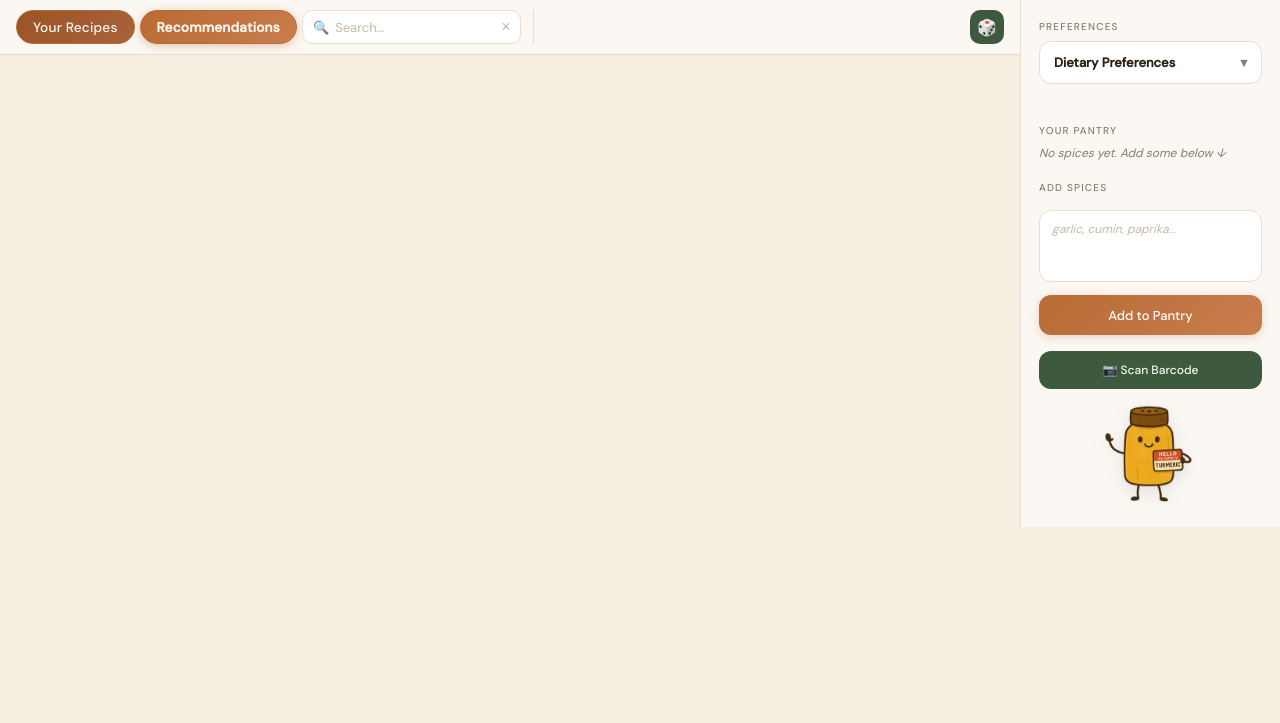
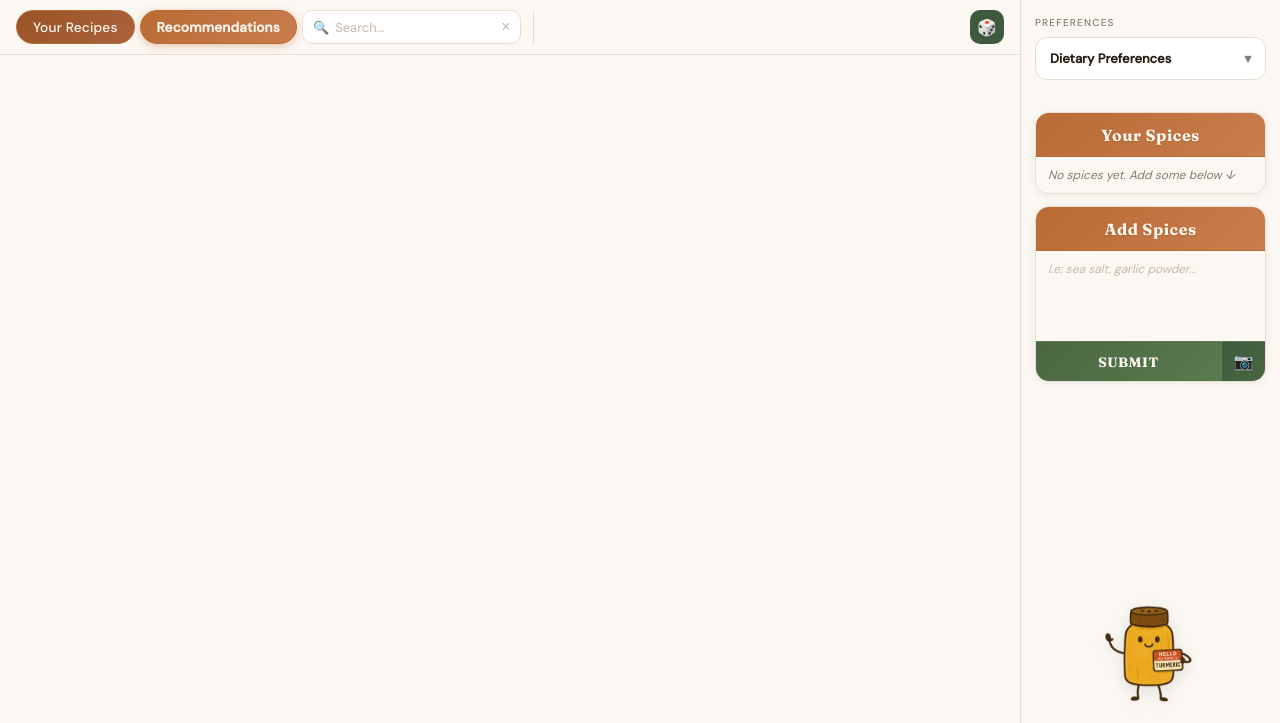
Before and after one commit to laniel123/DS-Club-Project-Showcase-SpiceRack, a Flask app: page / in a window 1280 px wide. Shown: the part 77-800 px from the top of the page. Run offline with Flask 2, Linux system fonts and the light colour scheme; data that the repository does not hold is empty.

Commit message:
added favorite spices

```diff
--- a/SpiceRack-website-main/app.py
+++ b/SpiceRack-website-main/app.py
@@ -28,7 +28,11 @@ ALL_DB    = os.path.join(BASE, "data", "all_recipes.db")
 
 def init_db():
     conn = sqlite3.connect(SPICES_DB)
-    conn.execute("CREATE TABLE IF NOT EXISTS spices (id INTEGER PRIMARY KEY, name TEXT UNIQUE)")
+    conn.execute("CREATE TABLE IF NOT EXISTS spices (id INTEGER PRIMARY KEY, name TEXT UNIQUE, is_favorite INTEGER DEFAULT 0)")
+    try:
+        conn.execute("ALTER TABLE spices ADD COLUMN is_favorite INTEGER DEFAULT 0")
+    except sqlite3.OperationalError:
+        pass  # column already exists
     conn.commit()
     conn.close()
     conn = sqlite3.connect(SAVED_DB)
@@ -44,9 +48,9 @@ init_db()
 
 def get_spices():
     conn = sqlite3.connect(SPICES_DB)
-    rows = conn.execute("SELECT id, name FROM spices ORDER BY name").fetchall()
+    rows = conn.execute("SELECT id, name, is_favorite FROM spices ORDER BY name").fetchall()
     conn.close()
-    return [{"id": r[0], "name": r[1]} for r in rows]
+    return [{"id": r[0], "name": r[1], "is_favorite": bool(r[2])} for r in rows]
 
 def get_saved():
     conn = sqlite3.connect(SAVED_DB)
@@ -63,45 +67,54 @@ def get_saved_titles():
 
 @app.route("/")
 def index():
-    # 1. Capture checkbox preferences and course filters from URL
     selected_prefs = request.args.getlist("pref")
     selected_courses = request.args.getlist("course_pref")
 
     spices = get_spices()
     spice_names = [s["name"] for s in spices]
 
-    # 2. Get recommendations based on spices AND filters
+    favorite_spices  = [s for s in spices if s["is_favorite"]]
+    remaining_spices = [s for s in spices if not s["is_favorite"]]
+
     recipes = recommender.recommend(
         spice_names,
         filters=selected_prefs,
         courses=selected_courses
     ) or []
 
-    # 3. Get suggestions and saved data for UI logic
-    suggestions = recommender.suggest_spices(spice_names)
+    suggestions  = recommender.suggest_spices(spice_names)
     saved_titles = get_saved_titles()
 
-    # 4. Mark saved status for Recommended recipes
     for r in recipes:
         r["saved"] = r["title"] in saved_titles
         r["image"] = unsplash.get_photo_url(r["title"], r.get("all_spices", []))
-        # profile and matched already come correctly from recommender
 
-    # 5. Fetch images for Saved recipes
     saved_recipes = get_saved()
     for sr in saved_recipes:
         sr["image"] = unsplash.get_photo_url(sr["title"])
-
-    # Split spices for the two-column pantry view
-    mid = len(spices) // 2 + (len(spices) % 2)
+        meta = recommender.get_recipe_meta(sr["title"]) if hasattr(recommender, "get_recipe_meta") else {"course": "", "diets": []}
+        sr["course"] = meta.get("course", "")
+        sr["diets"]  = meta.get("diets", [])
 
     return render_template("index.html",
-        left_spices=spices[:mid],
-        right_spices=spices[mid:],
+        favorite_spices=favorite_spices,
+        remaining_spices=remaining_spices,
         recipes=recipes,
         suggestions=suggestions,
         saved_recipes=saved_recipes
     )
+
+
+@app.route("/toggle_spice_favorite", methods=["POST"])
+def toggle_spice_favorite():
+    data     = request.get_json(force=True)
+    spice_id = data.get("spice_id")
+    if spice_id:
+        conn = sqlite3.connect(SPICES_DB)
+        conn.execute("UPDATE spices SET is_favorite = 1 - is_favorite WHERE id = ?", (spice_id,))
+        conn.commit()
+        conn.close()
+    return jsonify({"status": "toggled"})
 
 
 @app.route("/add_spices", methods=["POST"])
--- a/SpiceRack-website-main/static/script.js
+++ b/SpiceRack-website-main/static/script.js
@@ -104,6 +104,19 @@ document.addEventListener('click', function(e) {
     }
 });
 
+
+// ── SPICE FAVORITE ────────────────────────────────────────────────────────────
+
+function toggleSpiceFav(event, spiceId) {
+    event.preventDefault();
+    event.stopPropagation();
+    fetch('/toggle_spice_favorite', {
+        method: 'POST',
+        headers: { 'Content-Type': 'application/json' },
+        body: JSON.stringify({ spice_id: spiceId })
+    }).then(() => location.reload())
+      .catch(err => console.error('toggleSpiceFav error:', err));
+}
 
 /**
  * Opens the recipe modal and fetches details from the server.
--- a/SpiceRack-website-main/static/style.css
+++ b/SpiceRack-website-main/static/style.css
@@ -19,6 +19,7 @@ body {
     display: flex;
     flex-direction: column;
     min-height: 100vh;
+    height: 100vh;
     background: var(--cream);
     font-family: 'DM Sans', sans-serif;
     color: var(--ink);
@@ -69,7 +70,7 @@ body {
     flex-direction: row-reverse;
     flex: 1;
     overflow: hidden;
-    height: calc(100vh - 57px);
+    min-height: 0;
 }
 
 /* ── SIDEBAR ─────────────────────────────────────────────────────────────── */
@@ -78,11 +79,10 @@ body {
     min-width: 260px;
     background: var(--paper);
     border-left: 1.5px solid var(--border);
-    border-right: none;
     display: flex;
     flex-direction: column;
-    padding: 20px 18px;
-    gap: 20px;
+    padding: 16px 14px;
+    gap: 12px;
     height: 100%;
     overflow-y: auto;
     scrollbar-width: none;
@@ -212,101 +212,164 @@ body {
     transform: scale(0.98);
 }
 
-/* pantry */
-.pantry-section { display: flex; flex-direction: column; }
+/* ── SPICE CARDS ─────────────────────────────────────────────────────────── */
+.spice-card {
+    display: flex;
+    flex-direction: column;
+    border-radius: 14px;
+    overflow: hidden;
+    border: 1.5px solid var(--border);
+    box-shadow: 0 2px 8px rgba(42,31,20,0.06);
+}
 
-.spice-grid {
+.spice-card-header {
     display: flex;
-    flex-wrap: wrap;
-    gap: 5px;
+    align-items: center;
+    justify-content: center;
+    height: 44px;
+    background: linear-gradient(135deg, var(--terracotta) 0%, var(--terra-light) 100%);
+    border-bottom: 1.5px solid var(--terracotta);
+    flex-shrink: 0;
 }
+
+.spice-card-title {
+    color: #FFF8F0;
+    font-family: 'Fraunces', serif;
+    font-size: 1rem;
+    font-weight: 700;
+    margin: 0;
+    letter-spacing: 0.5px;
+    text-shadow: 0 1px 2px rgba(0,0,0,0.15);
+}
+
+.spice-card-body {
+    background: var(--paper);
+    overflow-y: auto;
+    flex: 1;
+    scrollbar-width: thin;
+    scrollbar-color: #D4B896 transparent;
+}
+
+.spice-card-body::-webkit-scrollbar { width: 4px; }
+.spice-card-body::-webkit-scrollbar-thumb { background: #D4B896; border-radius: 3px; }
+
+.spice-card-input {
+    max-height: 90px;
+}
+
+.spice-card-input textarea {
+    width: 100%;
+    height: 88px;
+    resize: none;
+    border: none;
+    outline: none;
+    background: transparent;
+    padding: 10px 12px;
+    font-family: 'DM Sans', sans-serif;
+    font-size: 12px;
+    color: var(--ink);
+}
+
+.spice-card-input textarea::placeholder {
+    color: #C8B8A8;
+    font-style: italic;
+}
+
+.spice-card-footer {
+    display: flex;
+    height: 40px;
+    flex-shrink: 0;
+}
+
+.submit-box {
+    display: flex;
+    align-items: center;
+    justify-content: center;
+    flex: 1;
+    cursor: pointer;
+    background: linear-gradient(135deg, #4A6741 0%, #5A7A50 100%);
+    border-top: 1.5px solid #5c7854;
+    transition: opacity 0.15s;
+    user-select: none;
+}
+.submit-box:hover { opacity: 0.9; }
+
+.submit-text {
+    color: #FFF8F0;
+    font-family: 'Fraunces', serif;
+    font-size: 0.85rem;
+    font-weight: 700;
+    margin: 0;
+    text-transform: uppercase;
+    letter-spacing: 0.5px;
+}
+
+.scan-box {
+    display: flex;
+    align-items: center;
+    justify-content: center;
+    width: 44px;
+    cursor: pointer;
+    background: linear-gradient(135deg, #3D5A3E 0%, #4A6741 100%);
+    border-top: 1.5px solid #5c7854;
+    border-left: 1px solid rgba(255,255,255,0.15);
+    transition: opacity 0.15s;
+}
+.scan-box:hover { opacity: 0.9; }
+.scan-icon { font-size: 16px; }
+
+.spice-list {
+    list-style: none;
+    padding: 0;
+    margin: 0;
+}
+
+.spice-list li {
+    font-family: 'DM Sans', sans-serif;
+    font-size: 12px;
+    color: var(--ink);
+    padding: 5px 10px;
+    border-bottom: 1px solid var(--border);
+    display: flex;
+    align-items: center;
+    gap: 3px;
+}
+
+.spice-list li:last-child { border-bottom: none; }
 
 .pantry-empty {
     font-size: 12px;
     color: var(--warm-gray);
     font-style: italic;
+    padding: 10px 12px;
 }
 
-.spice-tag {
-    display: inline-flex;
-    align-items: center;
-    gap: 3px;
-    background: var(--cream);
-    border: 1px solid var(--border);
-    border-radius: 20px;
-    padding: 3px 8px;
-    font-size: 11px;
-    color: var(--ink);
-    font-weight: 500;
-}
-
-.tag-remove {
+.x-btn {
     background: none;
     border: none;
     cursor: pointer;
-    color: #bbb;
+    color: #C8B8A8;
     font-size: 13px;
+    padding: 0 2px 0 0;
     line-height: 1;
-    padding: 0;
     transition: color 0.15s;
+    flex-shrink: 0;
 }
-.tag-remove:hover { color: var(--terracotta); }
+.x-btn:hover { color: var(--terracotta); }
 
-/* add section */
-.add-section { display: flex; flex-direction: column; gap: 8px; }
-
-textarea {
-    width: 100%;
-    height: 72px;
-    resize: none;
-    border: 1.5px solid var(--border);
-    border-radius: 12px;
-    padding: 10px 12px;
-    font-family: 'DM Sans', sans-serif;
-    font-size: 12px;
-    color: var(--ink);
-    background: white;
-    outline: none;
-    transition: border-color 0.2s;
+.spice-heart-btn {
+    background: none;
+    border: none;
+    cursor: pointer;
+    color: #D4C4B8;
+    font-size: 14px;
+    padding: 0 3px 0 0;
+    line-height: 1;
+    transition: color 0.15s, transform 0.15s;
+    flex-shrink: 0;
 }
-
-textarea:focus { border-color: var(--terracotta); }
-textarea::placeholder { color: #C8B8A8; font-style: italic; }
-
-.btn-submit {
-    width: 100%;
-    height: 40px;
-    background: linear-gradient(135deg, var(--terracotta), var(--terra-light));
-    color: white;
-    border: none;
-    border-radius: 12px;
-    font-family: 'DM Sans', sans-serif;
-    font-size: 13px;
-    font-weight: 500;
-    cursor: pointer;
-    transition: transform 0.15s, box-shadow 0.15s;
-    box-shadow: 0 2px 8px rgba(185,107,52,0.25);
-}
-
-.btn-submit:hover {
-    transform: translateY(-1px);
-    box-shadow: 0 4px 14px rgba(185,107,52,0.35);
-}
-
-.btn-scan {
-    width: 100%;
-    height: 38px;
-    background: var(--forest);
-    color: #F0FAF0;
-    border: none;
-    border-radius: 12px;
-    font-family: 'DM Sans', sans-serif;
-    font-size: 12px;
-    font-weight: 500;
-    cursor: pointer;
-    transition: transform 0.15s, opacity 0.15s;
-}
-.btn-scan:hover { opacity: 0.85; transform: translateY(-1px); }
+.spice-heart-btn:hover { color: #e05c7a; transform: scale(1.2); }
+.spice-heart-btn.saved { color: #e05c7a; }
 
 /* unlock */
 .unlock-section { display: flex; flex-direction: column; }
@@ -729,6 +792,7 @@ textarea::placeholder { color: #C8B8A8; font-style: italic; }
     display: grid;
     grid-template-columns: repeat(3, 1fr);
     gap: 18px;
+    align-items: start;
 }
 
 /* ── RECIPE CARD ─────────────────────────────────────────────────────────── */
@@ -1053,9 +1117,3 @@ textarea::placeholder { color: #C8B8A8; font-style: italic; }
     font-size: 13px;
     line-height: 1.8;
 }
-
-/* 3. Prevent the sidebar from overlapping the modal when open */
-.sidebar {
-    /* Lower the sidebar z-index if it's too high */
-    z-index: 100;
-}
--- a/SpiceRack-website-main/templates/index.html
+++ b/SpiceRack-website-main/templates/index.html
@@ -75,55 +75,72 @@
     </details>
 </div>
 
-    <div class="pantry-section">
-        <div class="section-label">Your Pantry</div>
-        <div class="spice-grid">
-            {% if not left_spices and not right_spices %}
+    <!-- ── YOUR SPICES CARD ── -->
+    <div class="spice-card">
+        <div class="spice-card-header">
+            <h1 class="spice-card-title">Your Spices</h1>
+        </div>
+        <div class="spice-card-body">
+            {% if not favorite_spices and not remaining_spices %}
             <p class="pantry-empty">No spices yet. Add some below ↓</p>
             {% endif %}
-            {% for spice in left_spices + right_spices %}
-            <div class="spice-tag">
-                <span>{{ spice.name }}</span>
+            <ul class="spice-list">
+                {% for spice in favorite_spices %}
+                <li>
                     <form action="/remove_spice" method="post" style="display:inline">
                         <input type="hidden" name="spice_id" value="{{ spice.id }}">
-                    <button type="submit" class="tag-remove">×</button>
+                        <button type="submit" class="x-btn" title="Remove {{ spice.name }}">×</button>
                     </form>
-            </div>
+                    <button class="spice-heart-btn saved" onclick="toggleSpiceFav(event, {{ spice.id }})">♥</button>
+                    {{ spice.name }}
+                </li>
                 {% endfor %}
+                {% for spice in remaining_spices %}
+                <li>
+                    <form action="/remove_spice" method="post" style="display:inline">
+                        <input type="hidden" name="spice_id" value="{{ spice.id }}">
+                        <button type="submit" class="x-btn" title="Remove {{ spice.name }}">×</button>
+                    </form>
+                    <button class="spice-heart-btn" onclick="toggleSpiceFav(event, {{ spice.id }})">♡</button>
+                    {{ spice.name }}
+                </li>
+                {% endfor %}
+            </ul>
         </div>
     </div>
 
-    <div class="add-section">
-        <div class="section-label">Add Spices</div>
+    <!-- ── ADD SPICES CARD ── -->
+    <div class="spice-card">
+        <div class="spice-card-header">
+            <h1 class="spice-card-title">Add Spices</h1>
+        </div>
+        <div class="spice-card-body spice-card-input">
             <form id="spice-form" action="/add_spices" method="post">
-            <textarea name="user_spice_add" placeholder="garlic, cumin, paprika..."></textarea>
+                <textarea name="user_spice_add" placeholder="I.e: sea salt, garlic powder..."></textarea>
             </form>
-        <button class="btn-submit" onclick="document.getElementById('spice-form').submit()">
-            Add to Pantry
-        </button>
-
-    <button class="btn-scan" onclick="openBarcodeModal()" style="margin-top: 8px;">
-    📷 Scan Barcode
-</button>
+        </div>
+        <div class="spice-card-footer">
+            <div class="submit-box" onclick="document.getElementById('spice-form').submit()">
+                <h1 class="submit-text">Submit</h1>
+            </div>
+            <div class="scan-box" onclick="openBarcodeModal()">
+                <span class="scan-icon">📷</span>
+            </div>
+        </div>
+    </div>
 
 <div id="barcode-modal" class="modal" onclick="if(event.target===this)closeBarcodeModal()" style="display:none;">
     <div class="modal-box" style="width: 360px; padding: 28px; background: var(--paper);">
         <button class="modal-close" onclick="closeBarcodeModal()">×</button>
-
         <div class="modal-inner" style="padding: 0; text-align: center;">
             <h2 style="font-size: 1.3rem; margin-bottom: 10px;">📷 Scan a Spice</h2>
             <p style="font-size: 13px; color: var(--warm-gray); margin-bottom: 20px;">
                 Upload a photo of the barcode on your spice jar.
             </p>
-
             <div style="display: flex; flex-direction: column; gap: 14px;">
                 <input type="file" id="barcode-file" accept="image/*" capture="environment"
                        style="font-size: 13px; border: 1.5px solid var(--border); border-radius: 10px; padding: 8px; background: white;">
-
-                <button class="btn-submit" onclick="submitBarcode()">
-                    Scan & Add
-                </button>
-
+                <button class="btn-submit" onclick="submitBarcode()">Scan & Add</button>
                 <div id="barcode-result" style="font-size: 13px; min-height: 18px;"></div>
             </div>
         </div>
@@ -190,7 +207,7 @@
         {% else %}
         <div class="recipe-grid">
             {% for recipe in recipes %}
-            <article class="recipe-card" data-title="{{ recipe.title | e }}" onclick="openModal(this.dataset.title)">
+            <article class="recipe-card" data-title="{{ recipe.title | e }}" onclick="openRecipeTab(this.dataset.title)">
                 {% if recipe.image %}
                 <div class="card-photo" style="background-image:url('{{ recipe.image }}')">
                     <div class="card-photo-overlay"></div>
@@ -262,7 +279,7 @@
     {% else %}
     <div class="recipe-grid">
         {% for recipe in saved_recipes %}
-        <article class="recipe-card" data-title="{{ recipe.title | e }}" onclick="openModal(this.dataset.title)">
+        <article class="recipe-card" data-title="{{ recipe.title | e }}" onclick="openRecipeTab(this.dataset.title)">
 
             {% if recipe.image %}
             <div class="card-photo" style="background-image:url('{{ recipe.image }}')">
```
Lines whose indentation alone changed are shown as unchanged.
